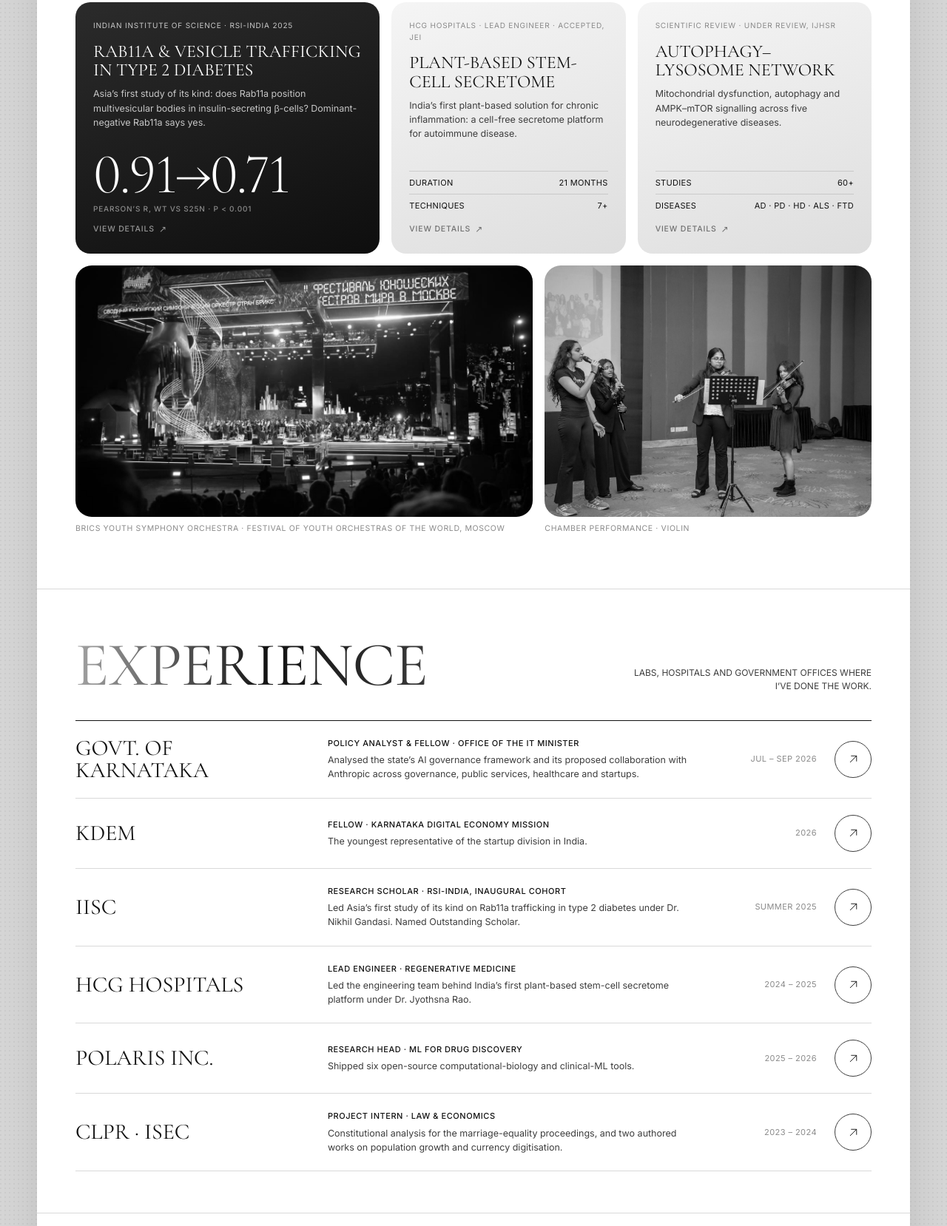
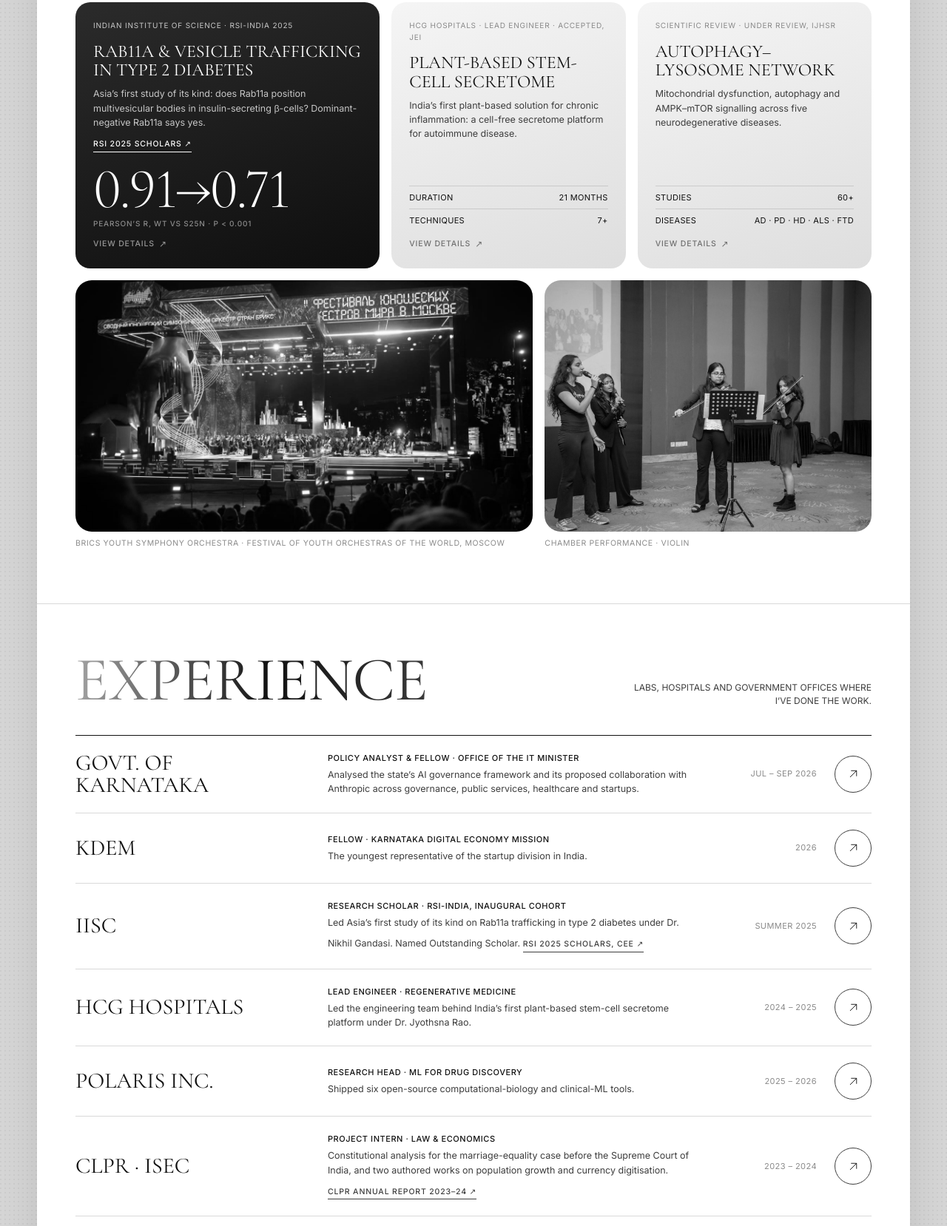
Before and after one commit to ananyamysore/portfolio-website, a plain HTML site: page index.html in a window 1280 px wide. Shown: the part 4922-6580 px from the top of the page at 74% size. Drawn offline with nearby package versions, Linux system fonts and the light colour scheme.

Commit message:
Link CLPR annual report and RSI 2025 scholars page
Co-Authored-By: Claude Opus 5.5 <noreply@anthropic.com>
Claude-Session: https://claude.ai/code/session_01AG54JXtpJYqmJ4CZvZEXqF

```diff
--- a/index.html
+++ b/index.html
@@ -661,6 +661,7 @@
           <p class="tag">Indian Institute of Science · RSI-India 2025</p>
           <h3>Rab11a &amp; Vesicle Trafficking in Type 2 Diabetes</h3>
           <p>Asia’s first study of its kind: does Rab11a position multivesicular bodies in insulin-secreting β-cells? Dominant-negative Rab11a says yes.</p>
+          <a class="xlink" href="https://www.cee.org/about-us/alumni/2025-rickoids" target="_blank" rel="noopener">RSI 2025 scholars ↗</a>
           <div class="huge">0.91→0.71<small>Pearson’s r, WT vs S25N · p &lt; 0.001</small></div>
         </article>
         <article class="card clickable" data-open="secretome" tabindex="0" role="button">
@@ -767,7 +768,7 @@
         </div>
         <div class="row clickable" data-open="rab11a" tabindex="0" role="button">
           <h3>IISc</h3>
-          <p class="what"><b>Research Scholar · RSI-India, inaugural cohort</b>Led Asia’s first study of its kind on Rab11a trafficking in type 2 diabetes under Dr. Nikhil Gandasi. Named Outstanding Scholar.</p>
+          <p class="what"><b>Research Scholar · RSI-India, inaugural cohort</b>Led Asia’s first study of its kind on Rab11a trafficking in type 2 diabetes under Dr. Nikhil Gandasi. Named Outstanding Scholar. <a class="xlink" href="https://www.cee.org/about-us/alumni/2025-rickoids" target="_blank" rel="noopener">RSI 2025 scholars, CEE ↗</a></p>
           <span class="when">Summer 2025</span>
           <span class="arrow sm" aria-hidden="true"><svg><use href="#arr"/></svg></span>
         </div>
@@ -785,7 +786,7 @@
         </div>
         <div class="row clickable" data-open="clpr" tabindex="0" role="button">
           <h3>CLPR · ISEC</h3>
-          <p class="what"><b>Project Intern · Law &amp; Economics</b>Constitutional analysis for the marriage-equality proceedings, and two authored works on population growth and currency digitisation.</p>
+          <p class="what"><b>Project Intern · Law &amp; Economics</b>Constitutional analysis for the marriage-equality case before the Supreme Court of India, and two authored works on population growth and currency digitisation. <a class="xlink" href="https://clpr.org.in/wp-content/uploads/2025/03/CLPR-Annual-Report-2023-24.pdf" target="_blank" rel="noopener">CLPR Annual Report 2023–24 ↗</a></p>
           <span class="when">2023 – 2024</span>
           <span class="arrow sm" aria-hidden="true"><svg><use href="#arr"/></svg></span>
         </div>
@@ -1114,6 +1115,7 @@
     <li>Measured secretome suppression of IFN-γ and TNF-α at 24, 48 and 72 h. PLAY-MSCs suppressed IFN-γ more than FBS-MSCs at every time point.</li>
     <li>Techniques: cell culture, ELISA, PCR, SDS-PAGE, MTT, cytotoxicity analysis and protein characterisation.</li>
   </ul>
+  <div class="m-links"><a class="solid" href="https://www.cee.org/about-us/alumni/2025-rickoids" target="_blank" rel="noopener">RSI 2025 scholars · Center for Excellence in Education ↗</a></div>
 </template>
 
 <template id="t-autophagy">
@@ -1164,8 +1166,9 @@
 <template id="t-clpr">
   <p class="m-tag">Law &amp; Economics · 2023 – 2024</p>
   <h2 class="m-title" id="m-title">CLPR · ISEC</h2>
-  <p class="m-lead"><strong>Centre for Law &amp; Policy Research (Apr – May 2023):</strong> analysed Articles 14, 15, 19 and 21 of the Constitution of India under Adv. Jayna Kothari during the marriage-equality proceedings.</p>
+  <p class="m-lead"><strong>Centre for Law &amp; Policy Research (Apr – May 2023):</strong> analysed Articles 14, 15, 19 and 21 of the Constitution of India under Adv. Jayna Kothari for the marriage-equality case before the Supreme Court of India.</p>
   <p class="m-lead"><strong>Institute for Social &amp; Economic Change (Apr – Jun 2024):</strong> synthesised 100+ publications and government reports under Prof. Krishna Raj, and authored two works on population growth and currency digitisation.</p>
+  <div class="m-links"><a class="solid" href="https://clpr.org.in/wp-content/uploads/2025/03/CLPR-Annual-Report-2023-24.pdf" target="_blank" rel="noopener">CLPR Annual Report 2023–24 ↗</a></div>
 </template>
 
 <template id="t-walkable">
```
